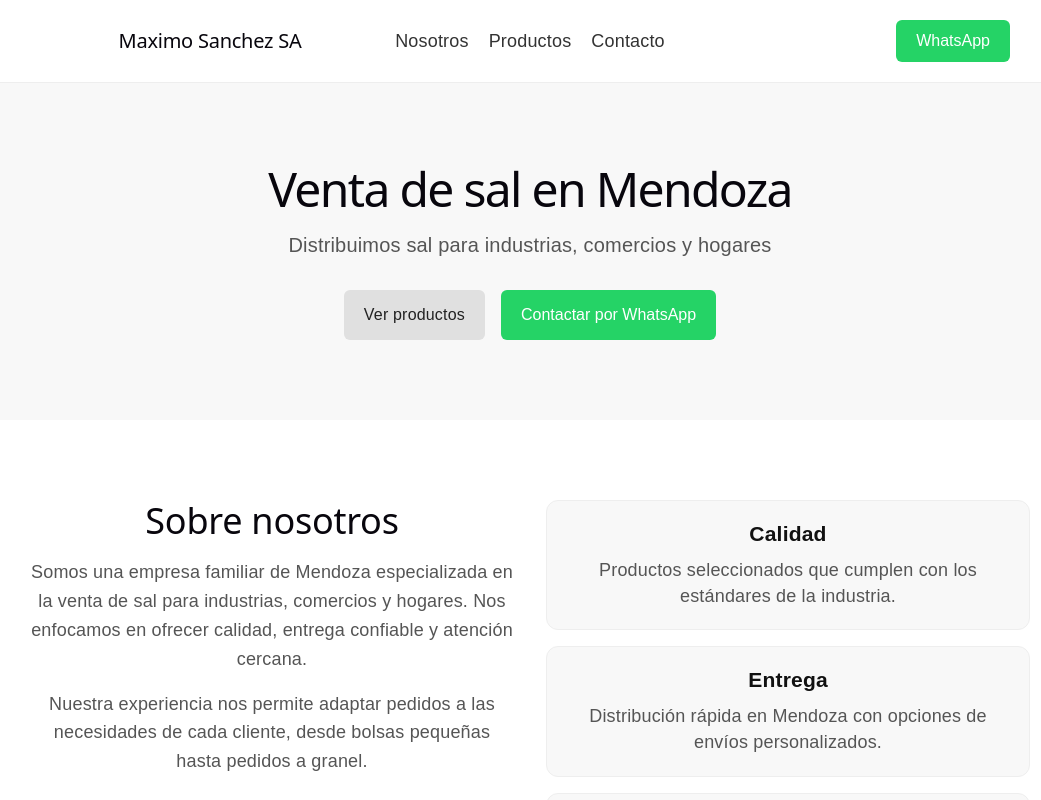
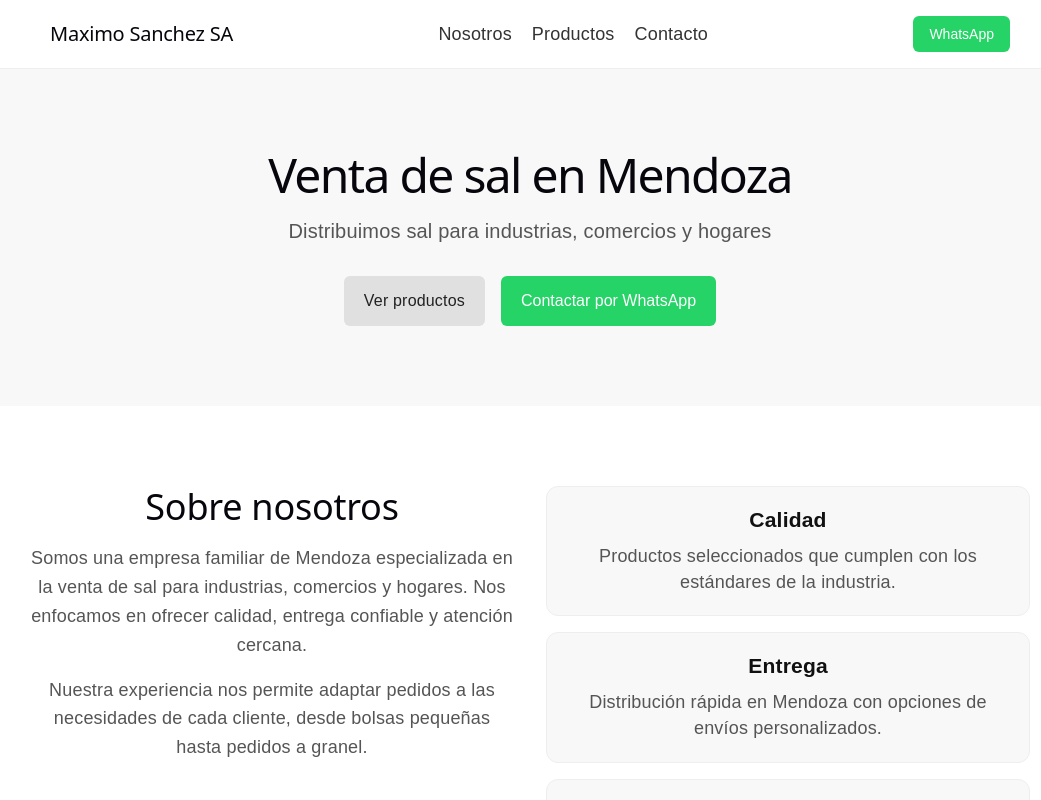
Before and after one commit to LautaroSanchez12/Maximo-Sanchez-SA-Web, a React (Vite) app: page / in a window 1280 px wide. Shown: the top 800 px of the page, without its empty margins (110-1151 px from the left). Built offline with nearby package versions, Linux system fonts and the light colour scheme.

Commit message:
Mejora de header y hero

```diff
--- a/src/App.css
+++ b/src/App.css
@@ -139,30 +139,38 @@ body {
 .header-container {
   max-width: 1000px;
   margin: 0 auto;
-  padding: 20px;
+  padding: 16px 20px;
   display: flex;
+  align-items: center;
+  justify-content: space-between;
+  gap: 24px;
+}
+
+.header-container--compact {
+  justify-content: space-between;
+}
+
+.nav {
+  display: flex;
+  gap: 20px;
+  flex-wrap: wrap;
   align-items: center;
 }
 
-.header-left,
-.header-center,
-.header-right {
-  flex: 1;
-}
-
-.header-center {
-  display: flex;
-  justify-content: center;
-}
-
-.header-right {
-  display: flex;
-  justify-content: flex-end;
+.nav--compact a {
+  color: #333;
+  text-decoration: none;
+  font-weight: 500;
 }
 
 .logo {
   margin: 0;
   font-size: 20px;
+}
+
+.btn-small {
+  padding: 10px 16px;
+  font-size: 14px;
 }
 
 .nav a {
--- a/src/components/Header.jsx
+++ b/src/components/Header.jsx
@@ -13,30 +13,24 @@ const handleHeaderWhatsAppClick = () => {
 function Header() {
   return (
     <header className="header">
-      <div className="header-container">
-        <div className="header-left">
+      <div className="header-container header-container--compact">
         <h2 className="logo">Maximo Sanchez SA</h2>
-        </div>
 
-        <div className="header-center">
-          <nav className="nav">
+        <nav className="nav nav--compact">
           <a href="#about">Nosotros</a>
           <a href="#products">Productos</a>
           <a href="#contact">Contacto</a>
         </nav>
-        </div>
 
-        <div className="header-right">
         <button
           type="button"
-            className="btn btn-primary"
+          className="btn btn-primary btn-small"
           onClick={handleHeaderWhatsAppClick}
           aria-label="Enviar mensaje por WhatsApp"
         >
           WhatsApp
         </button>
       </div>
-      </div>
     </header>
   )
 }
```
Also changed, not shown: src/components/About.jsx (indentation only), src/data/products.js (indentation only). Lines whose indentation alone changed are shown as unchanged.
